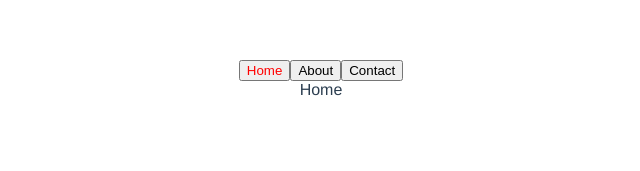
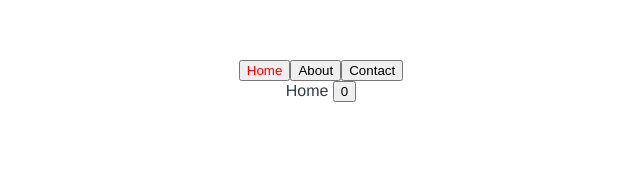
Before and after one commit to HelloBojack/learn_vue3, a Vue app in the folder learn_vue3/: page / in a window 1280 px wide. Shown: the top 171 px of the page, without its empty margins (319-959 px from the left). Built offline with nearby package versions, Linux system fonts and the light colour scheme.

Commit message:
defineAsyncComponent

```diff
--- a/learn_vue3/src/App.vue
+++ b/learn_vue3/src/App.vue
@@ -1,13 +1,14 @@
 <script setup lang="ts">
 // This starter template is using Vue 3 <script setup> SFCs
 // Check out https://v3.vuejs.org/api/sfc-script-setup.html#sfc-script-setup
-import { reactive,shallowRef,ref,markRaw } from 'vue'
+import { reactive,shallowRef,ref,markRaw,defineAsyncComponent } from 'vue'
 import HelloWorld from './components/HelloWorld.vue'
 import MyTabs from './components/MyTabs.vue'
 import Home from './components/Home.vue'
 import About from './components/About.vue'
-import Contact from './components/Contact.vue'
-let currentTab = ref(Home)
+const  Contact = defineAsyncComponent(() => import('./components/Contact.vue'))
+
+let currentTab = ref(markRaw(Home))
 let currentTabName = ref('Home')
 let tabs=[
   {
@@ -41,7 +42,9 @@ const click = (e:{name:string,path:string,component:any})=>{
   </template>
   </MyTabs>
   <br>
-  <component :is="currentTab"></component>
+  <keep-alive>
+    <component :is="currentTab"></component>
+  </keep-alive>
   <!-- <HelloWorld :msg="msg" /> -->
 </template>
 
--- a/learn_vue3/src/components/Home.vue
+++ b/learn_vue3/src/components/Home.vue
@@ -1,3 +1,9 @@
+<script setup lang="ts">
+import { ref } from 'vue';
+
+  let counter=ref(0)
+</script>
 <template>
   Home
+  <button @click="counter++" >{{counter}}</button>
 </template>
```
